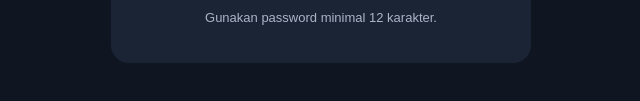
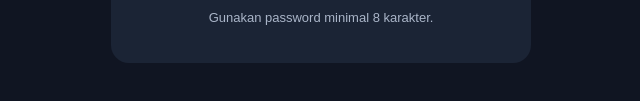
Before and after one commit to zettaxr/zettaxr-private-finance, a plain HTML site: page index.html in a window 1280 px wide. Both pictures are taken after a click on the button "Buat Brankas Baru". Shown: the part 517-618 px from the top of the page, 319-959 px from the left. Drawn offline with Linux system fonts and the light colour scheme.

Commit message:
Perbaiki pesan password

```diff
--- a/index.html
+++ b/index.html
@@ -113,7 +113,7 @@ $("create").onclick = async () => {
   try {
     const password = $("password").value;
     if (password.length < 8) {
-      throw Error("Gunakan password minimal 12 karakter.");
+      throw Error("Gunakan password minimal 8 karakter.");
     }
     if (getData()) {
       throw Error("Brankas sudah ada. Gunakan tombol Buka.");
```
